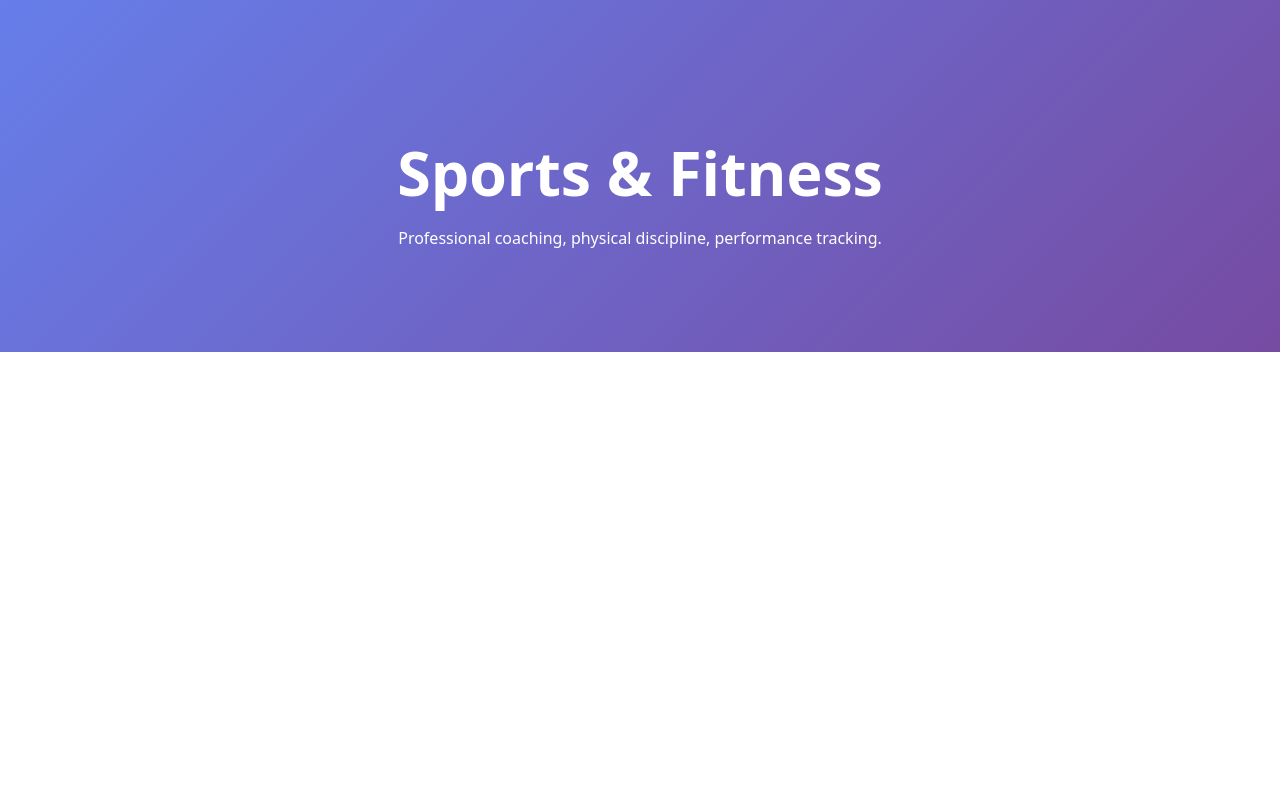
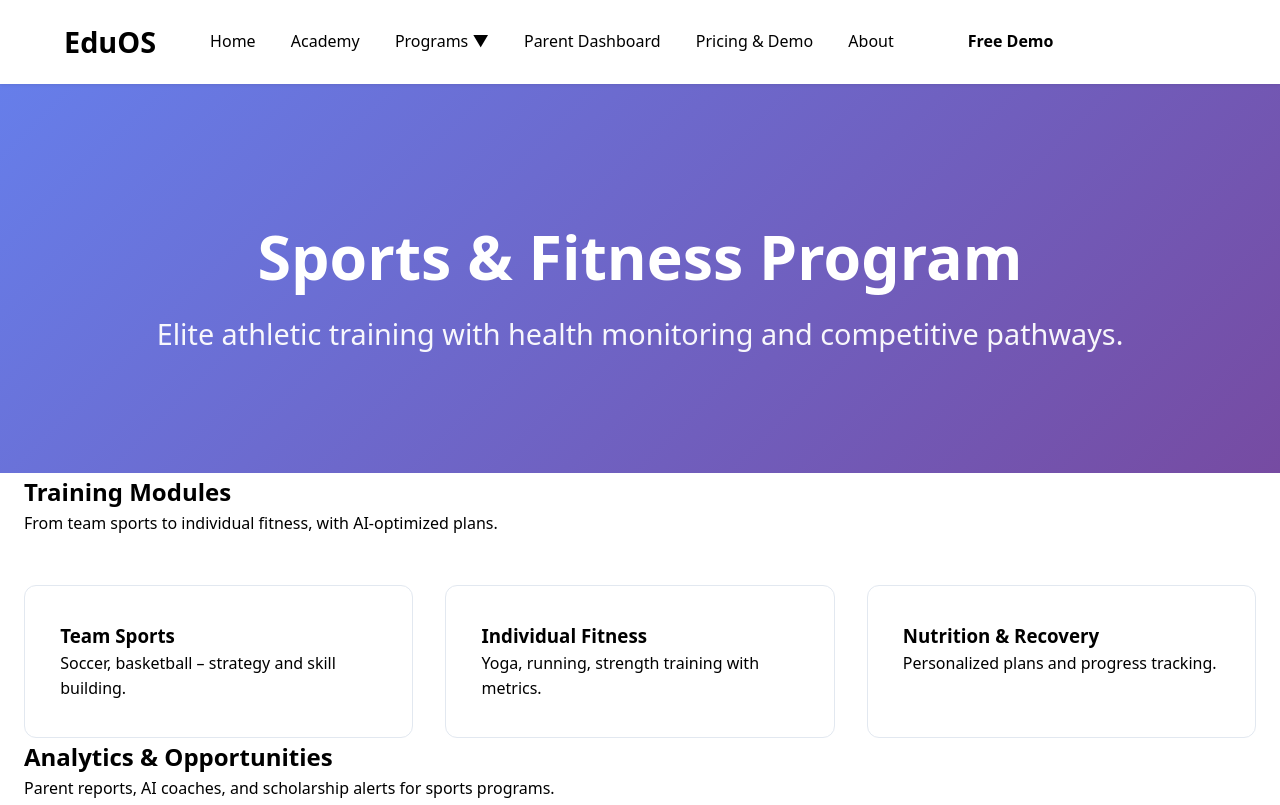
Before and after one commit to victorbosah50-code/aegis-academy-, a plain HTML site: page sports.html in a window 1280 px wide. Shown: the top 805 px of the page. Drawn offline with Linux system fonts and the light colour scheme.

Commit message:
Update sports.html

```diff
--- a/sports.html
+++ b/sports.html
@@ -1,18 +1,87 @@
+<!-- sports.html (Sports & Fitness) -->
 <!DOCTYPE html>
-<html>
+<html lang="en">
 <head>
-  <title>Sports Academy</title>
+  <meta charset="UTF-8">
+  <meta name="viewport" content="width=device-width, initial-scale=1.0">
+  <title>Sports & Fitness – EduOS</title>
   <link rel="stylesheet" href="style.css">
 </head>
 <body>
+  <!-- Navigation -->
+  <nav class="navbar">
+    <div class="logo">
+      <span class="logo-text">Edu<span class="highlight">OS</span></span>
+    </div>
+    <ul class="nav-links">
+      <li><a href="index.html">Home</a></li>
+      <li><a href="academy.html">Academy</a></li>
+      <li class="dropdown">
+        <a href="#" class="dropbtn">Programs ▼</a>
+        <ul class="dropdown-content">
+          <li><a href="primary.html">Primary School</a></li>
+          <li><a href="secondary.html">Secondary School</a></li>
+          <li><a href="military.html">Military Academy</a></li>
+          <li><a href="sports.html" class="active">Sports & Fitness</a></li>
+          <li><a href="music.html">Music & Creative Arts</a></li>
+        </ul>
+      </li>
+      <li><a href="parents.html">Parent Dashboard</a></li>
+      <li><a href="pricing.html">Pricing & Demo</a></li>
+      <li><a href="about.html">About</a></li>
+    </ul>
+    <div class="nav-right">
+      <a href="pricing.html" class="btn btn-outline">Free Demo</a>
+      <a href="pricing.html" class="btn btn-primary">Enroll Now</a>
+    </div>
+  </nav>
 
-<div id="nav-placeholder"></div>
+  <!-- Hero -->
+  <header class="hero hero-sub">
+    <div class="hero-content">
+      <h1>Sports & Fitness Program</h1>
+      <p class="lead">Elite athletic training with health monitoring and competitive pathways.</p>
+    </div>
+  </header>
 
-<section class="hero">
-  <h1>Sports & Fitness</h1>
-  <p>Professional coaching, physical discipline, performance tracking.</p>
-</section>
+  <!-- Content -->
+  <section class="content-section">
+    <div class="container">
+      <h2>Training Modules</h2>
+      <p>From team sports to individual fitness, with AI-optimized plans.</p>
+      <div class="feature-grid">
+        <div class="feature-card">
+          <h3>Team Sports</h3>
+          <p>Soccer, basketball – strategy and skill building.</p>
+        </div>
+        <div class="feature-card">
+          <h3>Individual Fitness</h3>
+          <p>Yoga, running, strength training with metrics.</p>
+        </div>
+        <div class="feature-card">
+          <h3>Nutrition & Recovery</h3>
+          <p>Personalized plans and progress tracking.</p>
+        </div>
+      </div>
+      <h2>Analytics & Opportunities</h2>
+      <p>Parent reports, AI coaches, and scholarship alerts for sports programs.</p>
+    </div>
+  </section>
 
-<script src="app.js"></script>
+  <section class="cta-section">
+    <div class="container">
+      <h2>Achieve Athletic Excellence</h2>
+      <a href="pricing.html" class="btn btn-primary btn-large">Join Now</a>
+    </div>
+  </section>
+
+  <footer>
+    <div class="container">
+      <p>© 2026 EduOS – The Digital Education Operating System</p>
+      <p class="small">Scalable, reliable, and ready for global impact.</p>
+    </div>
+  </footer>
+
+  <script src="app.js"></script>
 </body>
 </html>
```
